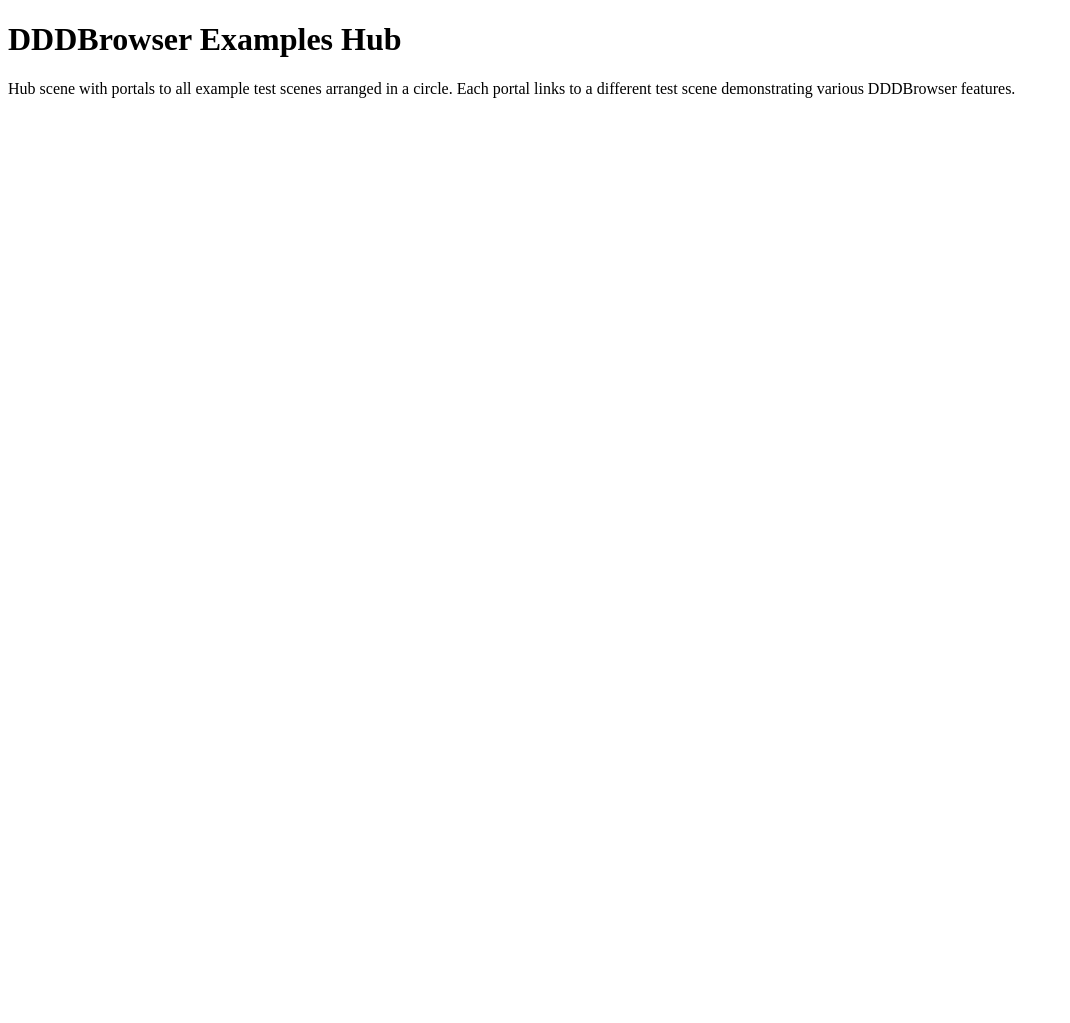
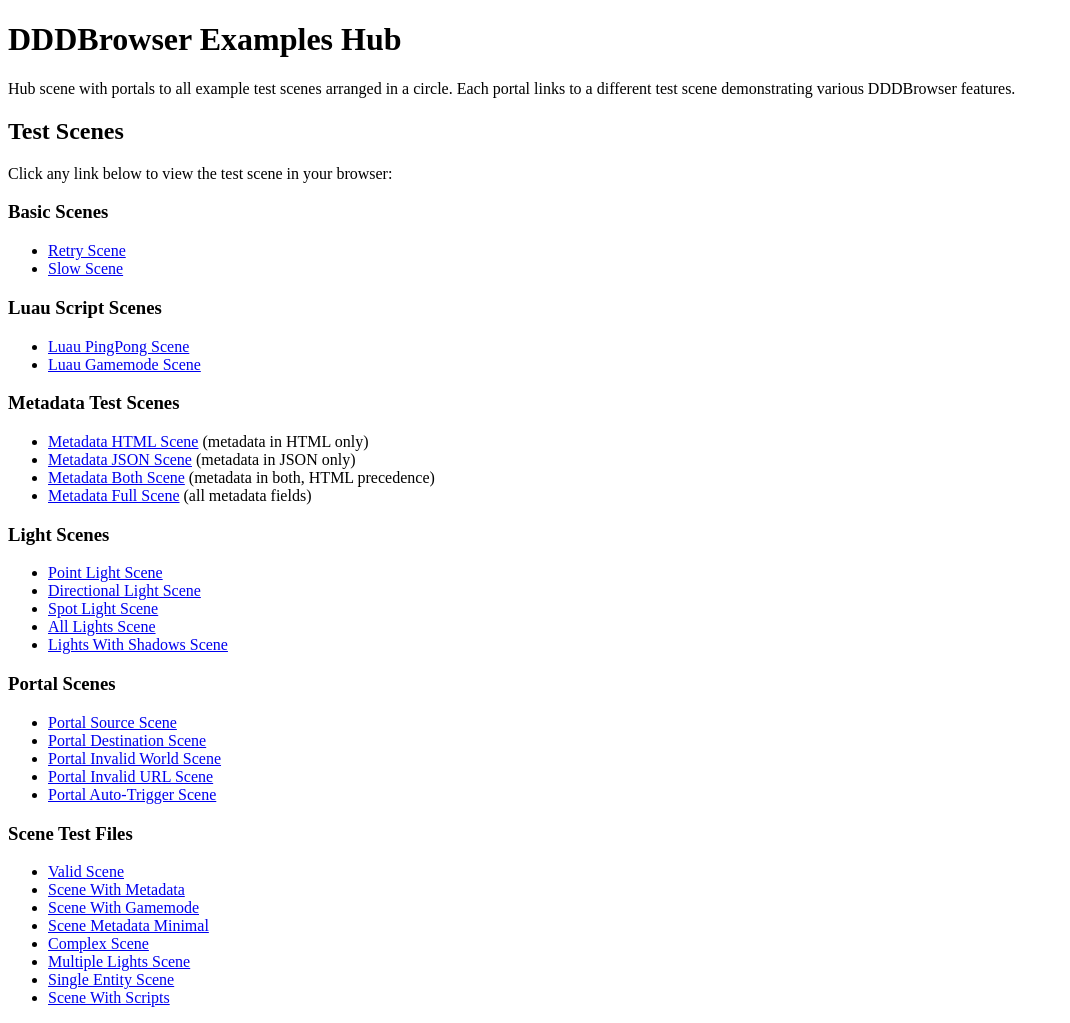
Before and after one commit to muhuk/DDDBrowserExamples, a plain HTML site: page index.html in a window 1280 px wide. Shown: the whole page, without its empty margins (0-1070 px from the left). Before the commit the page ends 800 px from the top, so only its background shows below. Drawn offline with Linux system fonts and the light colour scheme.

Commit message:
update to include routes to all pages on index.html

```diff
--- a/index.html
+++ b/index.html
@@ -444,5 +444,58 @@
 <body>
     <h1>DDDBrowser Examples Hub</h1>
     <p>Hub scene with portals to all example test scenes arranged in a circle. Each portal links to a different test scene demonstrating various DDDBrowser features.</p>
+
+    <h2>Test Scenes</h2>
+    <p>Click any link below to view the test scene in your browser:</p>
+
+    <h3>Basic Scenes</h3>
+    <ul>
+        <li><a href="./retry.html">Retry Scene</a></li>
+        <li><a href="./slow.html">Slow Scene</a></li>
+    </ul>
+
+    <h3>Luau Script Scenes</h3>
+    <ul>
+        <li><a href="./luau-pingpong.html">Luau PingPong Scene</a></li>
+        <li><a href="./luau-gamemode.html">Luau Gamemode Scene</a></li>
+    </ul>
+
+    <h3>Metadata Test Scenes</h3>
+    <ul>
+        <li><a href="./metadata-html.html">Metadata HTML Scene</a> (metadata in HTML only)</li>
+        <li><a href="./metadata-json.html">Metadata JSON Scene</a> (metadata in JSON only)</li>
+        <li><a href="./metadata-both.html">Metadata Both Scene</a> (metadata in both, HTML precedence)</li>
+        <li><a href="./metadata-full.html">Metadata Full Scene</a> (all metadata fields)</li>
+    </ul>
+
+    <h3>Light Scenes</h3>
+    <ul>
+        <li><a href="./point-light.html">Point Light Scene</a></li>
+        <li><a href="./directional-light.html">Directional Light Scene</a></li>
+        <li><a href="./spot-light.html">Spot Light Scene</a></li>
+        <li><a href="./all-lights.html">All Lights Scene</a></li>
+        <li><a href="./lights-shadows.html">Lights With Shadows Scene</a></li>
+    </ul>
+
+    <h3>Portal Scenes</h3>
+    <ul>
+        <li><a href="./portal-source.html">Portal Source Scene</a></li>
+        <li><a href="./portal-destination.html">Portal Destination Scene</a></li>
+        <li><a href="./portal-invalid-world.html">Portal Invalid World Scene</a></li>
+        <li><a href="./portal-invalid-url.html">Portal Invalid URL Scene</a></li>
+        <li><a href="./portal-auto-trigger.html">Portal Auto-Trigger Scene</a></li>
+    </ul>
+
+    <h3>Scene Test Files</h3>
+    <ul>
+        <li><a href="./scene_valid.html">Valid Scene</a></li>
+        <li><a href="./scene_with_metadata.html">Scene With Metadata</a></li>
+        <li><a href="./scene_with_gamemode.html">Scene With Gamemode</a></li>
+        <li><a href="./scene_metadata_minimal.html">Scene Metadata Minimal</a></li>
+        <li><a href="./scene_complex.html">Complex Scene</a></li>
+        <li><a href="./scene_multiple_lights.html">Multiple Lights Scene</a></li>
+        <li><a href="./scene_single_entity.html">Single Entity Scene</a></li>
+        <li><a href="./scene_with_scripts.html">Scene With Scripts</a></li>
+    </ul>
 </body>
 </html>
```
